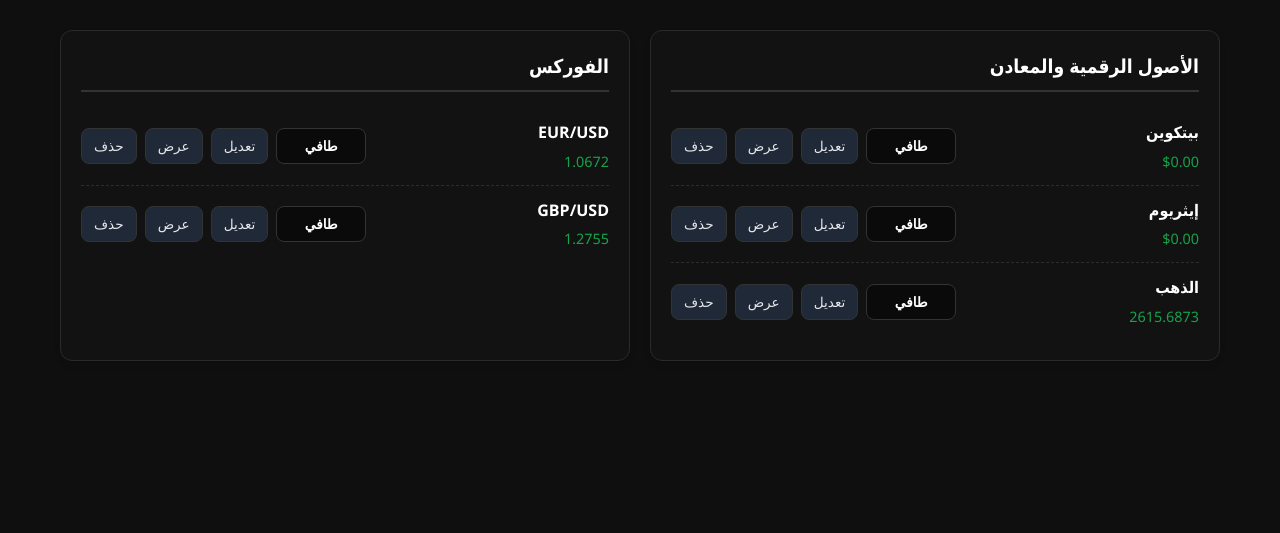
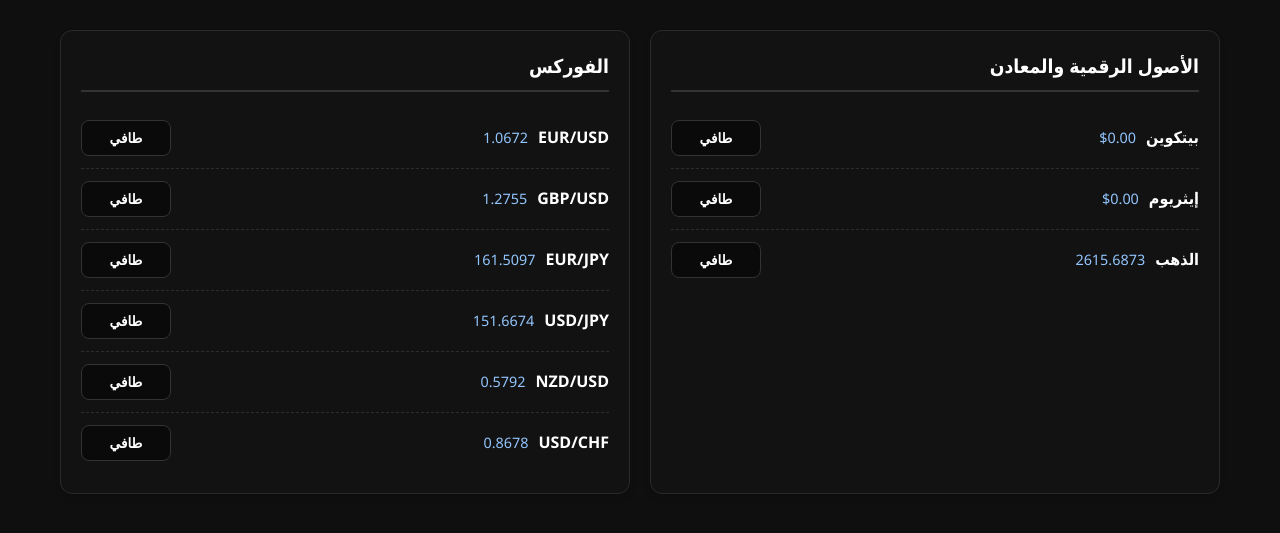
Before and after one commit to brq7777/dhky1, a Flask app: page / in a window 1280 px wide. Shown: the part 113-646 px from the top of the page. Run offline with Flask 3, Linux system fonts and the light colour scheme; data that the repository does not hold is empty; some libraries are stand-ins or nearby versions.

Commit message:
Add new forex currency pairs and update the dashboard display
Adds EUR/JPY, USD/JPY, NZD/USD, and USD/CHF forex pairs to the API service and updates the dashboard's JavaScript and CSS to correctly display prices and asset names.

Replit-Commit-Author: Agent
Replit-Commit-Session-Id: 0eb1c47e-d76e-4777-94e0-b41dfce9c17f
Replit-Commit-Checkpoint-Type: full_checkpoint
Replit-Commit-Screenshot-Url: https://storage.googleapis.com/screenshot-production-us-central1/a3dcfa28-a2e3-4ca7-b1ca-5a97f455b946/0eb1c47e-d76e-4777-94e0-b41dfce9c17f/kFsAtdR

```diff
--- a/api_service.py
+++ b/api_service.py
@@ -17,6 +17,10 @@ class PriceService:
             {'id': 'XAU/USD', 'name': 'الذهب', 'type': 'metal', 'source': 'twelve'},
             {'id': 'EUR/USD', 'name': 'EUR/USD', 'type': 'forex', 'source': 'twelve'},
             {'id': 'GBP/USD', 'name': 'GBP/USD', 'type': 'forex', 'source': 'twelve'},
+            {'id': 'EUR/JPY', 'name': 'EUR/JPY', 'type': 'forex', 'source': 'twelve'},
+            {'id': 'USD/JPY', 'name': 'USD/JPY', 'type': 'forex', 'source': 'twelve'},
+            {'id': 'NZD/USD', 'name': 'NZD/USD', 'type': 'forex', 'source': 'twelve'},
+            {'id': 'USD/CHF', 'name': 'USD/CHF', 'type': 'forex', 'source': 'twelve'},
         ]
 
         # Store for price cache and alerts
@@ -29,7 +33,11 @@ class PriceService:
             'ETHUSDT': 3456.78,
             'XAU/USD': 2634.25,
             'EUR/USD': 1.0823,
-            'GBP/USD': 1.2678
+            'GBP/USD': 1.2678,
+            'EUR/JPY': 164.32,
+            'USD/JPY': 151.45,
+            'NZD/USD': 0.5823,
+            'USD/CHF': 0.8834
         }
 
     def get_binance_price(self, symbol: str) -> Optional[float]:
--- a/static/css/style.css
+++ b/static/css/style.css
@@ -106,30 +106,19 @@ body {
     border-radius: 6px;
 }
 
-.asset-info {
-    display: flex;
-    flex-direction: column;
-    gap: 4px;
-}
-
 .asset-name {
     font-weight: 600;
     font-size: 1rem;
     color: #fff;
+    display: flex;
+    gap: 10px;
+    align-items: center;
 }
 
-.asset-price {
-    font-size: 0.9rem;
-    color: #16a34a;
+.price {
+    font-size: 0.9em;
+    color: #93c5fd;
     font-weight: 500;
-}
-
-.asset-price.loading {
-    color: #6b7280;
-}
-
-.asset-price.error {
-    color: #dc2626;
 }
 
 .asset-actions {
@@ -194,7 +183,7 @@ body {
     text-align: center;
     color: #fff;
     font-size: 0.8rem;
-    margin-right: 8px;
+    margin-left: 8px;
 }
 
 .countdown.green {
--- a/static/js/dashboard.js
+++ b/static/js/dashboard.js
@@ -8,6 +8,10 @@ class TradingDashboard {
             { id: 'XAU/USD', name: 'الذهب', type: 'metal', source: 'twelve' },
             { id: 'EUR/USD', name: 'EUR/USD', type: 'forex', source: 'twelve' },
             { id: 'GBP/USD', name: 'GBP/USD', type: 'forex', source: 'twelve' },
+            { id: 'EUR/JPY', name: 'EUR/JPY', type: 'forex', source: 'twelve' },
+            { id: 'USD/JPY', name: 'USD/JPY', type: 'forex', source: 'twelve' },
+            { id: 'NZD/USD', name: 'NZD/USD', type: 'forex', source: 'twelve' },
+            { id: 'USD/CHF', name: 'USD/CHF', type: 'forex', source: 'twelve' },
         ];
 
         this.alertStates = JSON.parse(localStorage.getItem('alertStates') || '{}');
@@ -88,7 +92,7 @@ class TradingDashboard {
             if (priceElement) {
                 const price = prices[assetId].price;
                 priceElement.textContent = this.formatPrice(price, assetId);
-                priceElement.className = 'asset-price';
+                priceElement.className = 'price';
             }
         });
     }
@@ -119,20 +123,9 @@ class TradingDashboard {
         row.className = 'asset-row';
         row.setAttribute('data-asset-id', asset.id);
 
-        const info = document.createElement('div');
-        info.className = 'asset-info';
-
         const name = document.createElement('div');
         name.className = 'asset-name';
-        name.textContent = asset.name;
-
-        const price = document.createElement('div');
-        price.className = 'asset-price loading';
-        price.setAttribute('data-price-id', asset.id);
-        price.textContent = 'جاري التحميل...';
-
-        info.appendChild(name);
-        info.appendChild(price);
+        name.innerHTML = `${asset.name} <span class="price" data-price-id="${asset.id}">--</span>`;
 
         const actions = document.createElement('div');
         actions.className = 'asset-actions';
@@ -146,16 +139,8 @@ class TradingDashboard {
             this.toggleAlert(asset.id, toggle);
         });
 
-        const editBtn = this.createButton('تعديل', () => this.openAlertModal(asset));
-        const viewBtn = this.createButton('عرض', () => this.viewAssetDetails(asset));
-        const deleteBtn = this.createButton('حذف', () => this.deleteAlert(asset.id));
-
         actions.appendChild(toggle);
-        actions.appendChild(editBtn);
-        actions.appendChild(viewBtn);
-        actions.appendChild(deleteBtn);
-
-        row.appendChild(info);
+        row.appendChild(name);
         row.appendChild(actions);
 
         return row;
```
